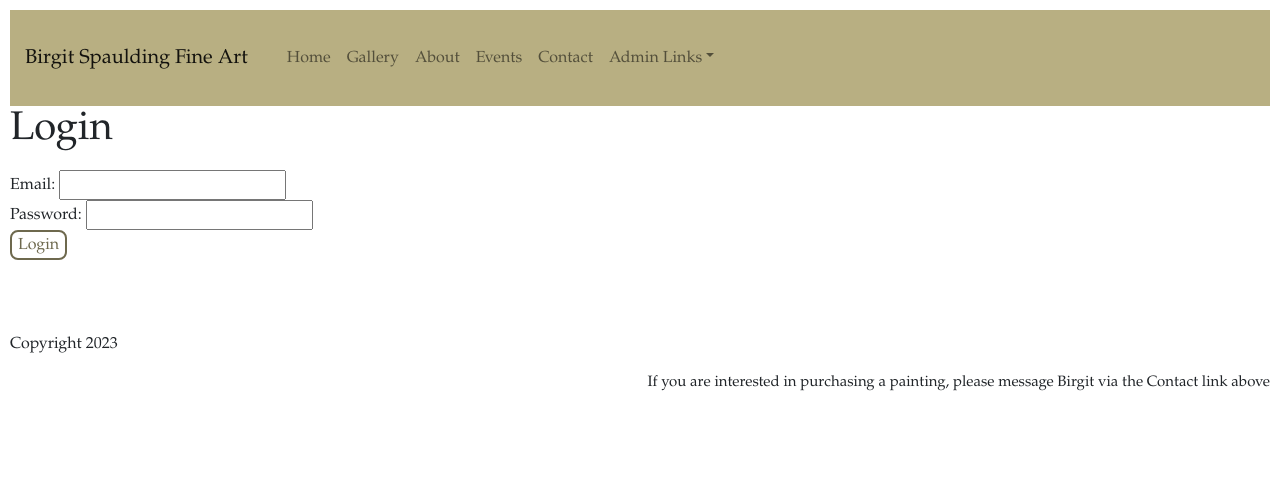
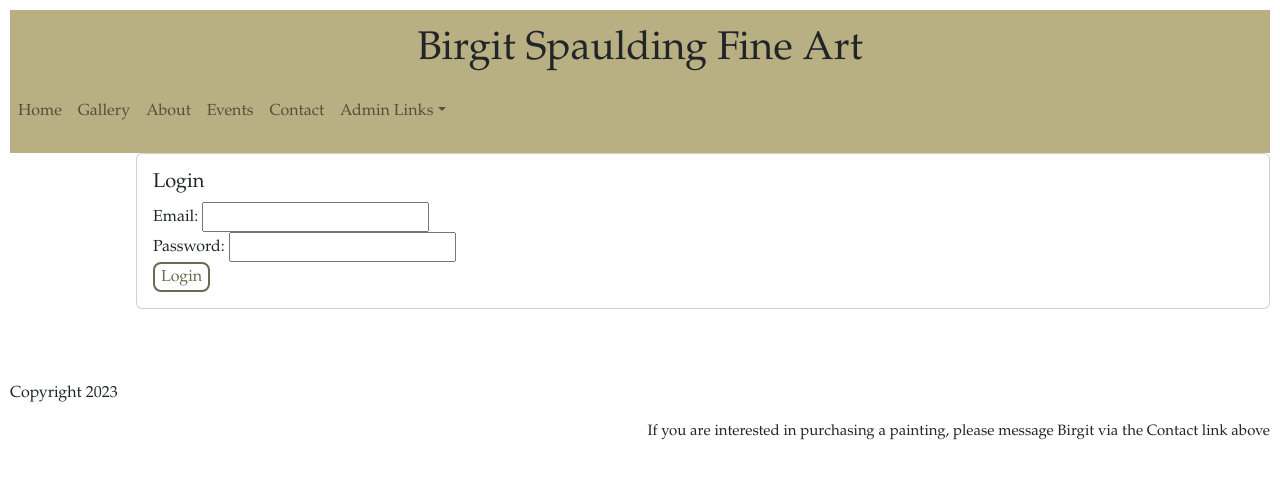
Before and after one commit to robynspaulding/Birgit_Spaulding_Fine_Art, a React (Vite) app: page /login in a window 1280 px wide. Shown: the top 478 px of the page. Built offline with nearby package versions, Linux system fonts and the light colour scheme.

Commit message:
adds second header (client request, styles login form, other styling in various files

```diff
--- a/src/GalleriesIndex.jsx
+++ b/src/GalleriesIndex.jsx
@@ -95,7 +95,7 @@ export function GalleriesIndex() {
             <div key={gallery.id}>
               {Array.from({ length: 1 }).map((_, idx) => (
                 <Col className="row justify-content-center">
-                  <Card style={{ width: "40rem" }}>
+                  <Card className="row justify-content-center" style={{ width: "40rem" }}>
                     <br />
                     <Card.Img variant="top" src={gallery.image} />
                     <Card.Body>
--- a/src/Header.jsx
+++ b/src/Header.jsx
@@ -14,13 +14,16 @@ export function Header() {
   };
 
   return (
+    <div>
+      <nav className="nav" style={{ backgroundColor: "#b8af82" }}>
+        <a className="navbar-brand" href="/">
+          Birgit Spaulding Fine Art
+        </a>
+      </nav>
       <nav className="navbar navbar-expand-lg navbar-light" style={{ backgroundColor: "#b8af82" }}>
         <Modal show={isContactShowVisable} onClose={handleClose}>
           <Contact />
         </Modal>
-      <a className="navbar-brand" href="/">
-        Birgit Spaulding Fine Art
-      </a>
         <button
           className="navbar-toggler"
           type="button"
@@ -94,5 +97,6 @@ export function Header() {
           </ul>
         </div>
       </nav>
+    </div>
   );
 }
--- a/src/Login.jsx
+++ b/src/Login.jsx
@@ -30,12 +30,9 @@ export function Login() {
 
   return (
     <div id="login">
-      <h1>Login</h1>
-      <ul>
-        {errors.map((error) => (
-          <li key={error}>{error}</li>
-        ))}
-      </ul>
+      <div className="card" style={{ width: "18rem;" }}>
+        <div className="card-body">
+          <h5 className="card-title">Login</h5>
           <form onSubmit={handleSubmit}>
             <div>
               Email: <input name="email" type="email" />
@@ -48,5 +45,7 @@ export function Login() {
             </button>
           </form>
         </div>
+      </div>
+    </div>
   );
 }
--- a/src/ResumesIndex.jsx
+++ b/src/ResumesIndex.jsx
@@ -58,8 +58,10 @@ export function ResumesIndex() {
     <div className="row justify-content-center" id="resumes-index">
       <br />
       <h3>Events</h3>
-      <Row s={1} md={2} className="g-4">
-        {resumes.map((resume) => (
+      <Row s={0} md={1} className="g-4">
+        {resumes
+          .sort((a, b) => (a.id < b.id ? 1 : -1))
+          .map((resume) => (
             <>
               <div key={resume.id}>
                 {Array.from({ length: 1 }).map((_, idx) => (
--- a/src/index.css
+++ b/src/index.css
@@ -6,31 +6,27 @@ html {
   scroll-behavior: smooth;
 }
 
-.navbar-custom {
-  height: 200px;
-}
-
-.navbar {
-  min-height: 80px;
-}
 
 .navbar-brand {
   padding: 0 15px;
   height: 80px;
   line-height: 80px;
+  font-size: 250%;
+  width: 100%;
+    display: inline-block;
+    text-align: center;
+    padding: 0;
+    list-style: none;
+    margin-left: 0px;
 }
 
-.navbar-toggle {
-  /* (80px - button height 34px) / 2 = 23px */
-  margin-top: 23px;
-  padding: 9px 10px !important;
-}
+
 
 @media (min-width: 768px) {
   .navbar-nav > li > a {
     /* (80px - line-height of 27px) / 2 = 26.5px */
-    padding-top: 26.5px;
-    padding-bottom: 26.5px;
+    padding-top: 0px;
+    padding-bottom: 20px;
     line-height: 27px;
   }
 }
```
Lines whose indentation alone changed are shown as unchanged.
